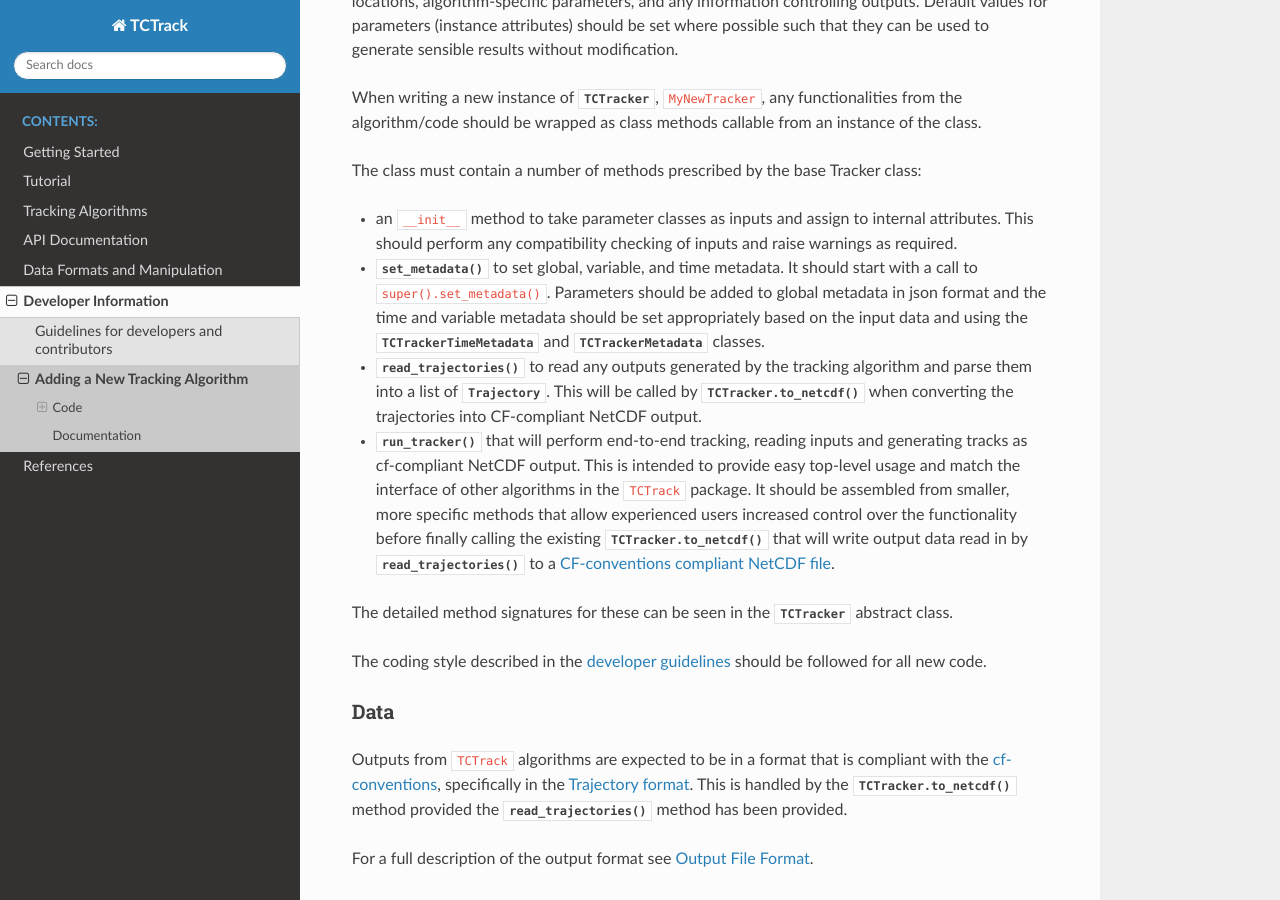
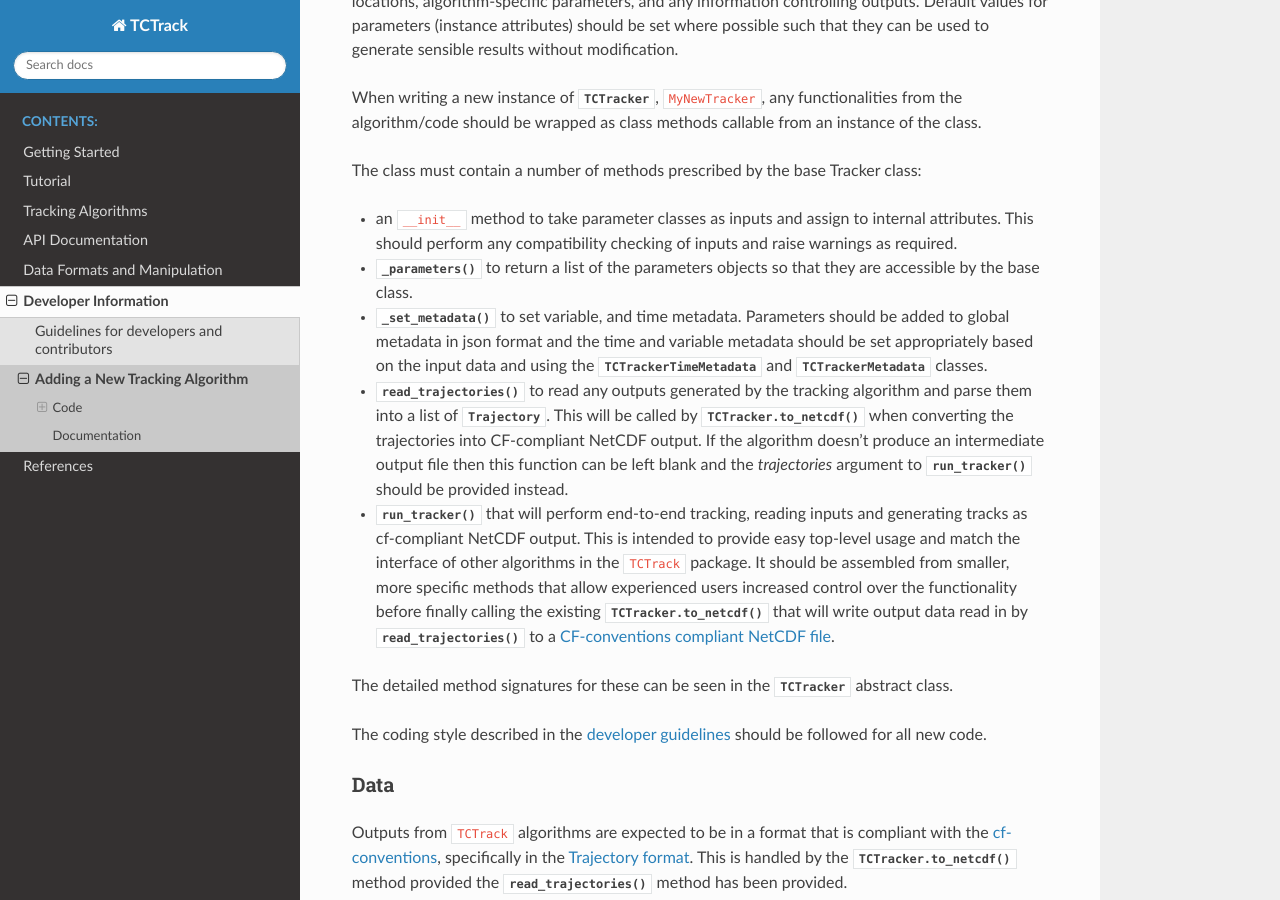
Before and after one commit to Cambridge-ICCS/TCTrack, a Sphinx documentation site: the page built from docs/developer/adding_algorithms.rst, in a window 1280 px wide and 900 px high, scrolled down 1454 px. Built offline with Sphinx 7.4.7 and the Read the Docs theme 3.1.0, drawn with Linux system fonts in a browser that asks for light colours.

Commit message:
Allow the trajectories to be passed to to_netcdf
This avoids the need for unnecessary intermediate output.
Also updates the documentation to reflect the recent change to
set_metadata.

```diff
--- a/docs/developer/adding_algorithms.rst
+++ b/docs/developer/adding_algorithms.rst
@@ -76,15 +76,18 @@ The class must contain a number of methods prescribed by the base Tracker class:
 
 * an ``__init__`` method to take parameter classes as inputs and assign to internal attributes.
   This should perform any compatibility checking of inputs and raise warnings as required.
-* :meth:`~TCTracker.set_metadata` to set global, variable, and time metadata. It should start with a
-  call to ``super().set_metadata()``. Parameters should be added to global metadata in
-  json format and the time and variable metadata should be set appropriately based on
-  the input data and using the :class:`TCTrackerTimeMetadata` and
-  :class:`TCTrackerMetadata` classes.
+* :meth:`~TCTracker._parameters` to return a list of the parameters objects so that they
+  are accessible by the base class.
+* :meth:`~TCTracker._set_metadata` to set variable, and time metadata. Parameters should
+  be added to global metadata in json format and the time and variable metadata should
+  be set appropriately based on the input data and using the
+  :class:`TCTrackerTimeMetadata` and :class:`TCTrackerMetadata` classes.
 * :meth:`~TCTracker.read_trajectories` to read any outputs generated by the tracking
   algorithm and parse them into a list of :class:`Trajectory`.
   This will be called by :meth:`TCTracker.to_netcdf` when converting the trajectories
-  into CF-compliant NetCDF output.
+  into CF-compliant NetCDF output. If the algorithm doesn't produce an intermediate
+  output file then this function can be left blank and the `trajectories` argument to
+  :meth:`~TCTracker.run_tracker` should be provided instead.
 * :meth:`~TCTracker.run_tracker` that will perform end-to-end tracking, reading inputs and generating
   tracks as cf-compliant NetCDF output.
   This is intended to provide easy top-level usage and match the interface of other
```
Also changed, not shown: 1 other file.
